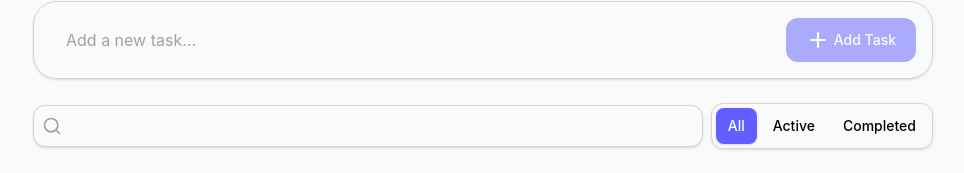
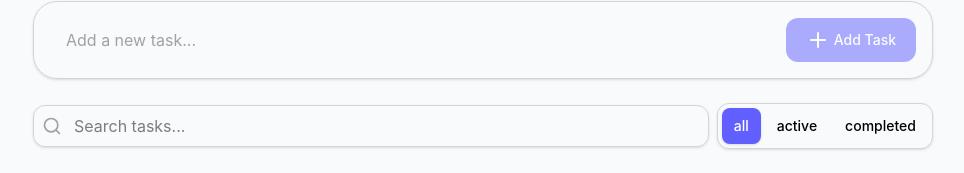
Before and after one commit to azzamhndra/tasks-advanced-todolist, a React (Vite) app: page / in a window 1280 px wide. Shown: the part 107-280 px from the top of the page, without its empty margins (157-1121 px from the left). Built offline with nearby package versions, Linux system fonts and the light colour scheme.

Commit message:
feat: implement todo filtering with search and empty state handling

```diff
--- a/src/App.tsx
+++ b/src/App.tsx
@@ -6,19 +6,42 @@ import TodoForm from './components/TodoForm';
 import TodoList from './components/TodoList';
 
 import type { Todo } from './types/Todo';
+import type { FilterOptions } from './types/FilterOptions';
 
 const App = () => {
   const [todos, setTodos] = useState<Todo[]>(() => {
     const savedTodos = localStorage.getItem('todos');
-
     if (!savedTodos) return [];
-
     return JSON.parse(savedTodos);
   });
+
+  const [filter, setFilter] = useState<FilterOptions>('all');
+
+  const [search, setSearch] = useState('');
 
   useEffect(() => {
     localStorage.setItem('todos', JSON.stringify(todos));
   }, [todos]);
+
+  let filteredTodos: Todo[] = todos;
+
+  if (filter === 'active') {
+    filteredTodos = todos.filter((todo) => todo.completed === false);
+  } else if (filter === 'completed') {
+    filteredTodos = todos.filter((todo) => todo.completed === true);
+  }
+
+  let visibleTodos: Todo[] = filteredTodos;
+
+  if (search.trim() !== '') {
+    visibleTodos = filteredTodos.filter((todo) =>
+      todo.title.toLowerCase().includes(search.toLowerCase())
+    );
+  }
+
+  const handleSearchTask = (value: string) => {
+    setSearch(value);
+  };
 
   const handleEditTask = (todoId: number, newTitle: string) => {
     setTodos((prevTodos) =>
@@ -50,14 +73,26 @@ const App = () => {
     );
   };
 
+  const handleFilterChange = (filter: FilterOptions) => {
+    setFilter(filter);
+  };
+
   return (
     <div className="min-h-screen bg-slate-50 px-4 py-8 mx-auto">
       <div className="mx-auto max-w-[900px] flex w-full flex-col gap-6">
         <Header />
         <TodoForm onAdd={handleAddTask} />
-        <TodoFilter />
+        <TodoFilter
+          onFilterChange={handleFilterChange}
+          selectedFilter={filter}
+          onSearchChange={handleSearchTask}
+          search={search}
+        />
         <TodoList
           todos={todos}
+          visibleTodos={visibleTodos}
+          selectedFilter={filter}
+          search={search}
           onEdit={handleEditTask}
           onDelete={handleDeleteTask}
           onToggle={handleToggleTask}
--- a/src/components/TodoFilter.tsx
+++ b/src/components/TodoFilter.tsx
@@ -1,18 +1,26 @@
 import { Search } from 'lucide-react';
-import { useState } from 'react';
+import type { FilterOptions } from '../types/FilterOptions';
 
-type Filter = 'All' | 'Active' | 'Completed';
-
-const FILTER_OPTIONS: Filter[] = ['All', 'Active', 'Completed'];
+const FILTER_OPTIONS: FilterOptions[] = ['all', 'active', 'completed'];
 
 const BUTTON_BASE_CLASS =
   'rounded-lg px-3 py-2 text-sm font-medium transition-all duration-200';
 
 const BUTTON_ACTIVE_CLASS = 'bg-indigo-500 shadow-sm text-white';
 
-const TodoFilter = () => {
-  const [selectedFilter, setSelectedFilter] = useState<Filter>('All');
+type TodoFilterProps = {
+  onFilterChange: (filter: FilterOptions) => void;
+  onSearchChange: (value: string) => void;
+  selectedFilter: FilterOptions;
+  search: string;
+};
 
+const TodoFilter = ({
+  onFilterChange,
+  onSearchChange,
+  selectedFilter,
+  search,
+}: TodoFilterProps) => {
   return (
     <div className="w-full flex gap-2 justify-between items-center">
       <div className="flex gap-3 items-center border border-neutral-300 shadow-sm p-2 rounded-xl flex-1">
@@ -20,6 +28,9 @@ const TodoFilter = () => {
         <input
           type="text"
           className="appearance-none p-0 border-none focus:outline-none flex-1"
+          onChange={(e) => onSearchChange(e.target.value)}
+          placeholder="Search tasks..."
+          value={search}
         />
       </div>
       <div className="flex gap-1 border border-neutral-300 shadow-sm p-1 rounded-xl">
@@ -27,7 +38,7 @@ const TodoFilter = () => {
           <button
             key={option}
             type="button"
-            onClick={() => setSelectedFilter(option)}
+            onClick={() => onFilterChange(option)}
             className={`${BUTTON_BASE_CLASS} ${selectedFilter === option ? BUTTON_ACTIVE_CLASS : ''}`}
           >
             {option}
--- a/src/components/TodoList.tsx
+++ b/src/components/TodoList.tsx
@@ -1,18 +1,31 @@
 import EmptyState from './EmptyState';
-import { ListTodo, SearchX } from 'lucide-react';
+import { CheckCircle, ListTodo, SearchX } from 'lucide-react';
 import TodoItem from './TodoItem';
 import type { Todo } from '../types/Todo';
-
-const filteredTodos = [1];
+import type { FilterOptions } from '../types/FilterOptions';
 
 type TodoListProps = {
   todos: Todo[];
   onEdit: (id: number, title: string) => void;
   onDelete: (id: number) => void;
   onToggle: (id: number) => void;
+  visibleTodos: Todo[];
+  selectedFilter: FilterOptions;
+  search: string;
 };
 
-const TodoList = ({ todos, onEdit, onDelete, onToggle }: TodoListProps) => {
+const TodoList = ({
+  todos,
+  visibleTodos,
+  selectedFilter,
+  search,
+  onEdit,
+  onDelete,
+  onToggle,
+}: TodoListProps) => {
+  const isSearching = search.trim() !== '';
+  const isEmpty = visibleTodos.length === 0;
+
   if (todos.length === 0) {
     return (
       <EmptyState
@@ -23,7 +36,27 @@ const TodoList = ({ todos, onEdit, onDelete, onToggle }: TodoListProps) => {
     );
   }
 
-  if (filteredTodos.length === 0) {
+  if (selectedFilter === 'active' && !isSearching && isEmpty) {
+    return (
+      <EmptyState
+        title="All caught up"
+        description="You have no active tasks. Enjoy the moment."
+        icon={CheckCircle}
+      />
+    );
+  }
+
+  if (selectedFilter === 'completed' && !isSearching && isEmpty) {
+    return (
+      <EmptyState
+        title="Nothing completed yet"
+        description="Finish a task and it will show up here."
+        icon={CheckCircle}
+      />
+    );
+  }
+
+  if (isEmpty) {
     return (
       <EmptyState
         title="No matching tasks"
@@ -35,7 +68,7 @@ const TodoList = ({ todos, onEdit, onDelete, onToggle }: TodoListProps) => {
 
   return (
     <div>
-      {todos.map((todo) => (
+      {visibleTodos.map((todo) => (
         <TodoItem
           todo={todo}
           key={todo.id}
--- /dev/null
+++ b/src/types/FilterOptions.ts
@@ -0,0 +1 @@
+export type FilterOptions = 'all' | 'active' | 'completed';
```
